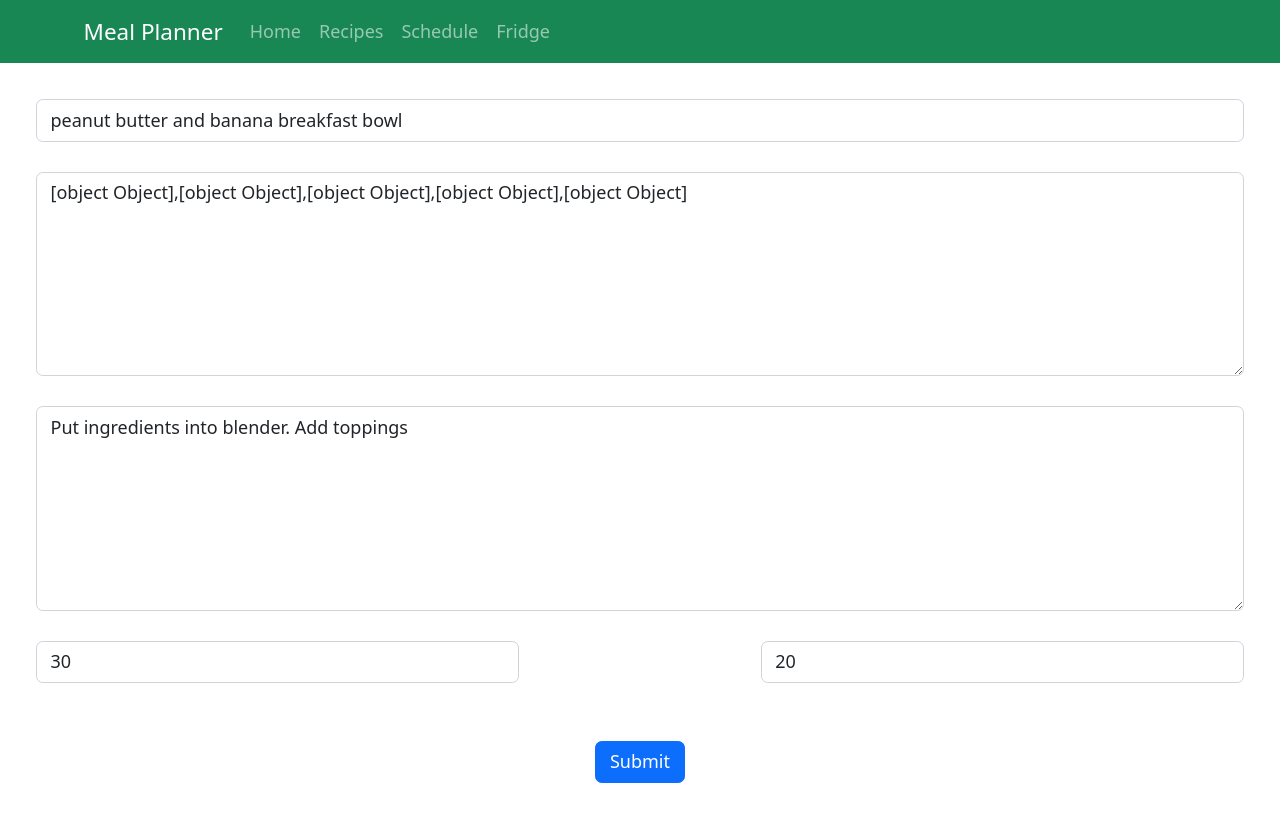
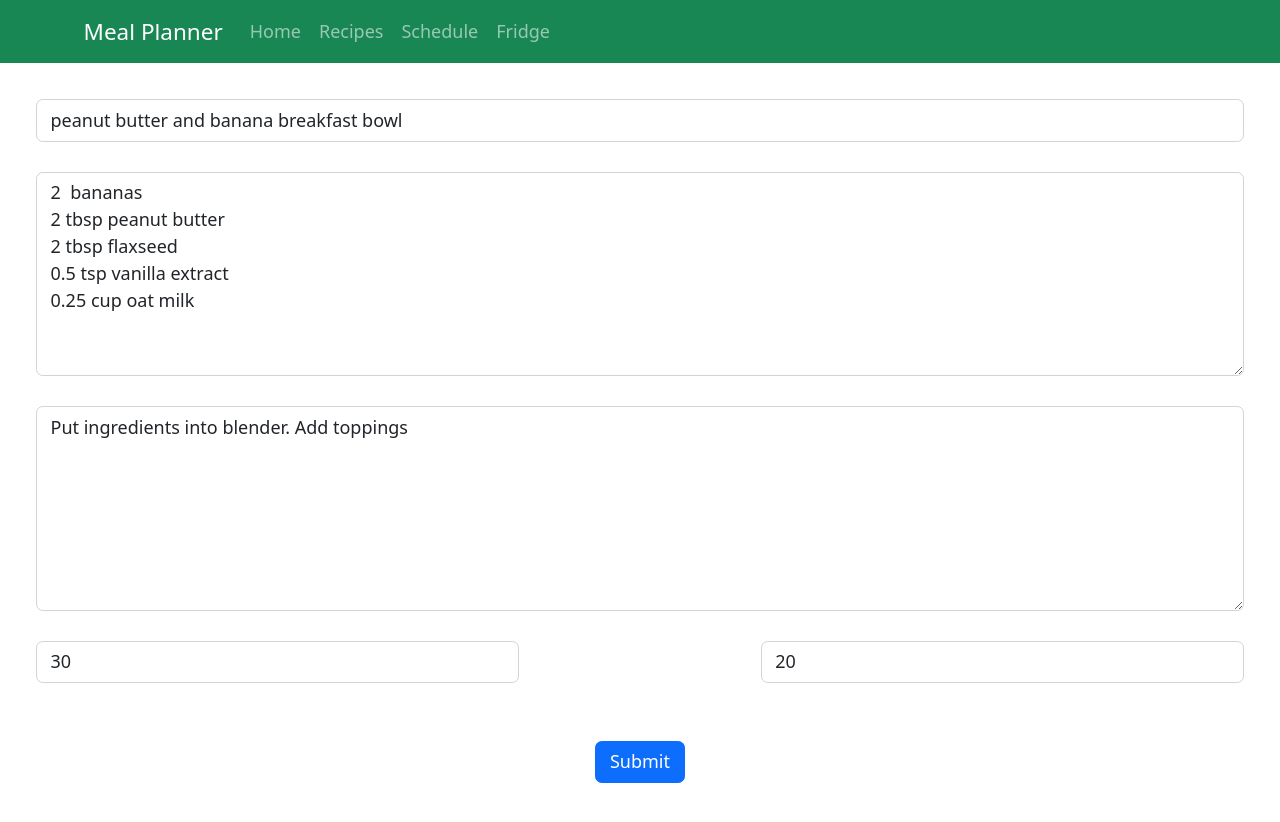
Before and after one commit to tkadima/mealplannerv2, a Next.js app: page /recipes/1 in a window 1280 px wide. Shown: the top 822 px of the page. Built offline with nearby package versions, Linux system fonts and the light colour scheme.

Commit message:
Add editting capabilities for recipes

```diff
--- a/components/recipe-form.js
+++ b/components/recipe-form.js
@@ -1,11 +1,23 @@
 import Form from 'react-bootstrap/Form';
+import { useState } from "react";
 
-const RecipeForm = ({onCreateRecipe, recipe}) => {
+const RecipeForm = ({onCreateRecipe, recipe, op, onEditRecipe}) => {
+
+    const [recipeChanges, setRecipeChanges] = useState({id: recipe.id })
 
     const handleChangeForm = (e) => {
+        let newRecipe = {...recipe, [e.target.name]: e.target.value}
         e.preventDefault();
-        onCreateRecipe({...recipe, [e.target.name]: e.target.value})
+        if (op === 'add')
+            onCreateRecipe(newRecipe)
+        else if (op === 'edit') {
+            let changedFields = {...recipeChanges, [e.target.name]: e.target.value}
+            setRecipeChanges(changedFields)
+            onEditRecipe(changedFields, newRecipe)
+        }
     }
+
+
 
     return (
         <Form>
--- a/helpers/shopping-list.js
+++ b/helpers.js
@@ -1,7 +1,7 @@
 import { parseIngredient } from "parse-ingredient";
-var convert = require('convert-units')
+import { convert } from 'convert-units';
 
-const createShoppingList = (recipe, fridgeItems) => {
+export const createShoppingList = (recipe, fridgeItems) => {
     let ingredientList = parseIngredient(recipe.ingredients)
     let shoppingList = ingredientList.filter(ingredient =>  {
         return !fridgeItems.some( f =>  f.name === ingredient.description
@@ -20,4 +20,10 @@ const haveEnoughItemInFridge = (ingredient, fridgeItem) => {
     }
 }
 
-export default createShoppingList;
+export const normalizeIngredients = (ingredients) => {
+    let ingredientLines = ingredients.map(ingredient => {
+        let unit = ingredient.unitOfMeasure === null ? '' : ingredient.unitOfMeasure;
+        return`${ingredient.quantity} ${unit} ${ingredient.ingredient}\n`
+    })
+    return  ingredientLines.join('')
+}
--- a/package.json
+++ b/package.json
@@ -15,7 +15,6 @@
     "react-bootstrap": "^2.6.0",
     "react-dom": "18.2.0",
     "react-icons": "^4.6.0",
-    "react-redux": "^8.0.5",
     "redux-thunk": "^2.4.2"
   },
   "type": "module"
--- a/pages/_app.js
+++ b/pages/_app.js
@@ -1,9 +1,10 @@
 import '../styles/global.css';
-import store from '../store'
 import { Provider } from 'react-redux'
+import { store } from '../store'
 
-export default function App({ Component, pageProps }) {
+const App = ({ Component,  pageProps}) => {
     return (<Provider store={store}>
         <Component {...pageProps} />
         </Provider>);
 }
+export default App;
--- a/pages/recipes/[id].js
+++ b/pages/recipes/[id].js
@@ -1,29 +1,47 @@
 import { Button } from "react-bootstrap";
 import Layout from "../../components/layout";
 import RecipeForm from "../../components/recipe-form";
-import data from '../../data.json';
-import { useDispatch, useSelector } from 'react-redux';
+import { useDispatch } from 'react-redux';
 import { editRecipe } from '../../redux/recipe-slice';
 import { useState } from "react";
+import { parseIngredient } from "parse-ingredient";
+import { useRouter } from 'next/router'
+import { normalizeIngredients } from '../../helpers';
+import { store } from "../../store";
 
 
 const Recipe = ({recipe}) => {
     const [changes, setChanges] = useState(null);
+    const [recipeToEdit, setRecipeToEdit] = useState(Object.freeze(recipe));
 
+    const router = useRouter();
 
     const dispatch = useDispatch();
 
     const handleSubmitRecipe = () => {
-        console.log('updated', changes)
-        dispatch(editRecipe(changes));
+        try {
+            let normalizedRecipe = {...recipeToEdit}
+            if (normalizedRecipe.ingredients) {
+                normalizedRecipe = {...recipeToEdit, ingredients: parseIngredient(normalizedRecipe.ingredients)}
+            }
+            dispatch(editRecipe(normalizedRecipe));
+        } catch (error) {
+            console.error("Didn't work b/c ", error)
+        }
+        finally {
+            // if result is 200
+            router.push('/recipes')
+        }
+
     }
 
-    const handleChangeRecipe = (updatedRecipe) => {
-        setChanges(updatedRecipe);
+    const handleChangeRecipe = (recipeUpdates, newRecipe) => {
+        setRecipeToEdit(newRecipe);
+        setChanges(recipeUpdates);
     }
 
     return <Layout>
-        <RecipeForm recipe={recipe} onChangeRecipe={handleChangeRecipe} op='edit'/>
+        <RecipeForm recipe={recipeToEdit} onEditRecipe={handleChangeRecipe} op='edit' />
         <div className="col text-center" style={{ paddingTop: '100px'}}  >
             <Button onClick={handleSubmitRecipe} type="submit">Submit</Button>
          </div>
@@ -32,8 +50,12 @@ const Recipe = ({recipe}) => {
 export default Recipe;
 
 
-export async function getStaticPaths() {
-    const paths = data.recipes.map(r => ({
+// for now initial store with data.json
+// data.json could become an api we fetch from - SSR to initialize data, get from store
+//
+export const getStaticPaths = () => {
+    let recipes = store.getState().recipes.recipes;
+    const paths = recipes.map(r => ({
         params: {id: r.id.toString()}
     }));
     return {
@@ -42,8 +64,9 @@ export async function getStaticPaths() {
     }
 }
 
-export async function getStaticProps ({params}) {
-    const recipe = data.recipes.find(r => r.id.toString() === params.id)
+export const getStaticProps = ({params}) => {
+    let recipeData = store.getState().recipes.recipes.filter(r => r.id.toString() === params.id)[0]
+    let recipe = {...recipeData, ingredients: normalizeIngredients(recipeData.ingredients)}
     return {
         props: {
             recipe
--- a/redux/fridge-slice.js
+++ b/redux/fridge-slice.js
@@ -1,10 +1,9 @@
 import { createSlice } from "@reduxjs/toolkit";
-import data from '../data.json';
 
 export const fridgeSlice = createSlice({
     name: 'fridge',
     initialState: {
-        fridge: data.fridge
+        fridge: []
     },
     reducers: {
         addFood: (state, action) => {
--- a/redux/recipe-slice.js
+++ b/redux/recipe-slice.js
@@ -1,10 +1,10 @@
 import { createSlice } from "@reduxjs/toolkit";
-import data from '../data.json';
+import  data from '../pages/api/data.json'
 
 export const recipeSlice = createSlice({
     name: 'recipes',
     initialState: {
-        recipes: data.recipes
+        recipes: data.recipes// is there a better way of initializing store data ?
     },
     reducers: {
         addRecipe: (state, action) => {
@@ -14,18 +14,18 @@ export const recipeSlice = createSlice({
             state.recipes = [...state.recipes.slice(0, action.payload),
             ...state.recipes.slice(action.payload + 1)]
         },
+        // updates in store but is not reflected on we return to the page
         editRecipe: (state, action) => {
             console.log('reducer action', action.payload)
             state.recipes = state.recipes.map(recipe => recipe.id === action.payload.id ?
-                {...recipe, idk: action.payload.changes} : recipe
-                );
+                action.payload: recipe)
         },
         clearRecipeList: (state) => {
             state.recipes = []
-        }
-    }
+        },
+    },
 })
 
 
-export const { addRecipe, removeRecipe, clearRecipeList } = recipeSlice.actions;
+export const { addRecipe, removeRecipe, editRecipe, clearRecipeList } = recipeSlice.actions;
 export default recipeSlice.reducer;
--- a/store.js
+++ b/store.js
@@ -1,13 +1,13 @@
-import { configureStore } from '@reduxjs/toolkit'
+import {configureStore } from '@reduxjs/toolkit'
 import shoppingListReducer from './redux/shopping-list-slice'
 import recipeReducer from './redux/recipe-slice'
 import fridgeReducer from './redux/fridge-slice'
 
 
-export default configureStore({
+export const store = configureStore({
     reducer: {
         shoppingList: shoppingListReducer,
         recipes: recipeReducer,
-        fridge: fridgeReducer,
-    },
+        fridge: fridgeReducer
+    }
 })
```
Also changed, not shown: pages/api/data.json (renamed from data.json), 1 other file (tests, documents, lock files or other folders).
